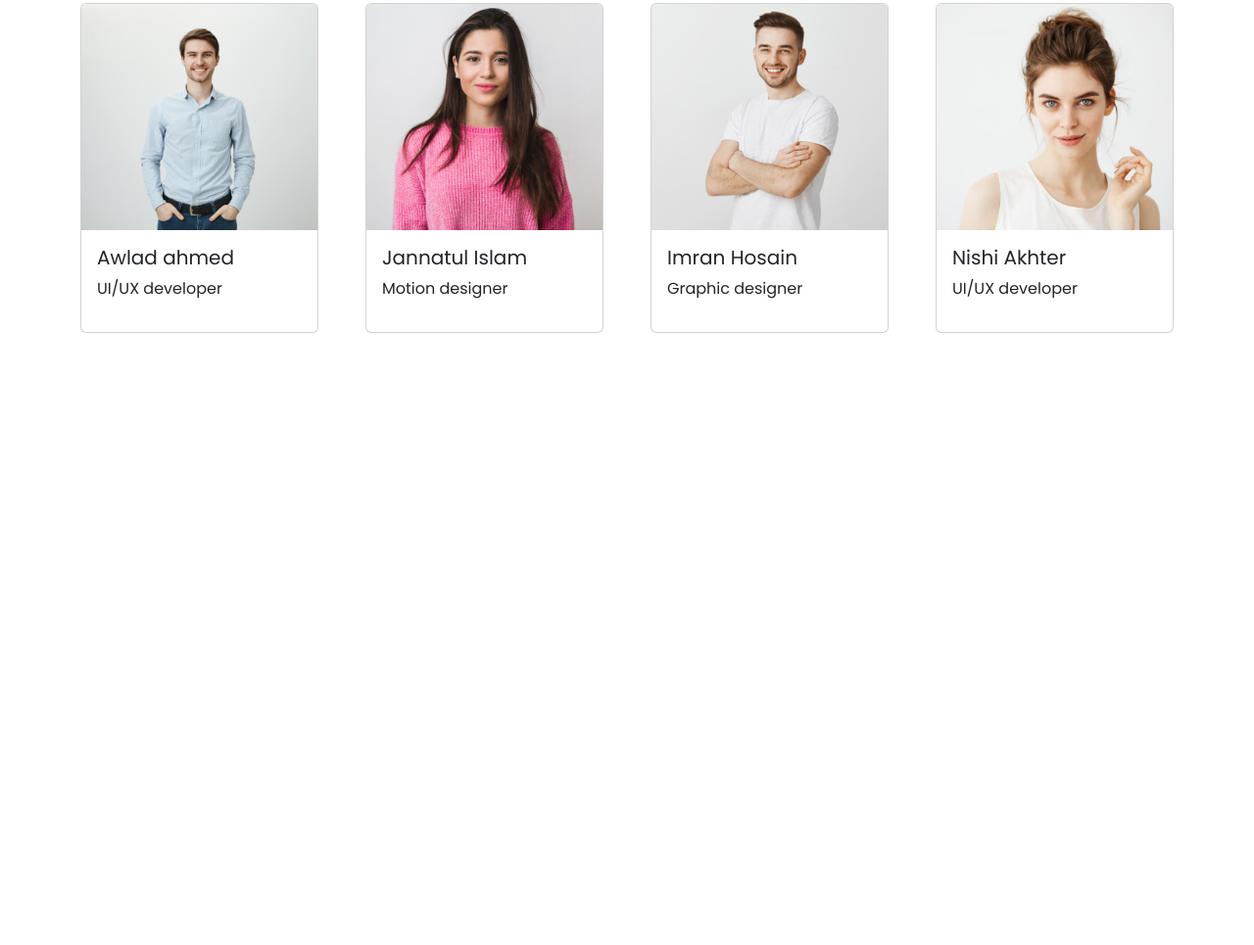
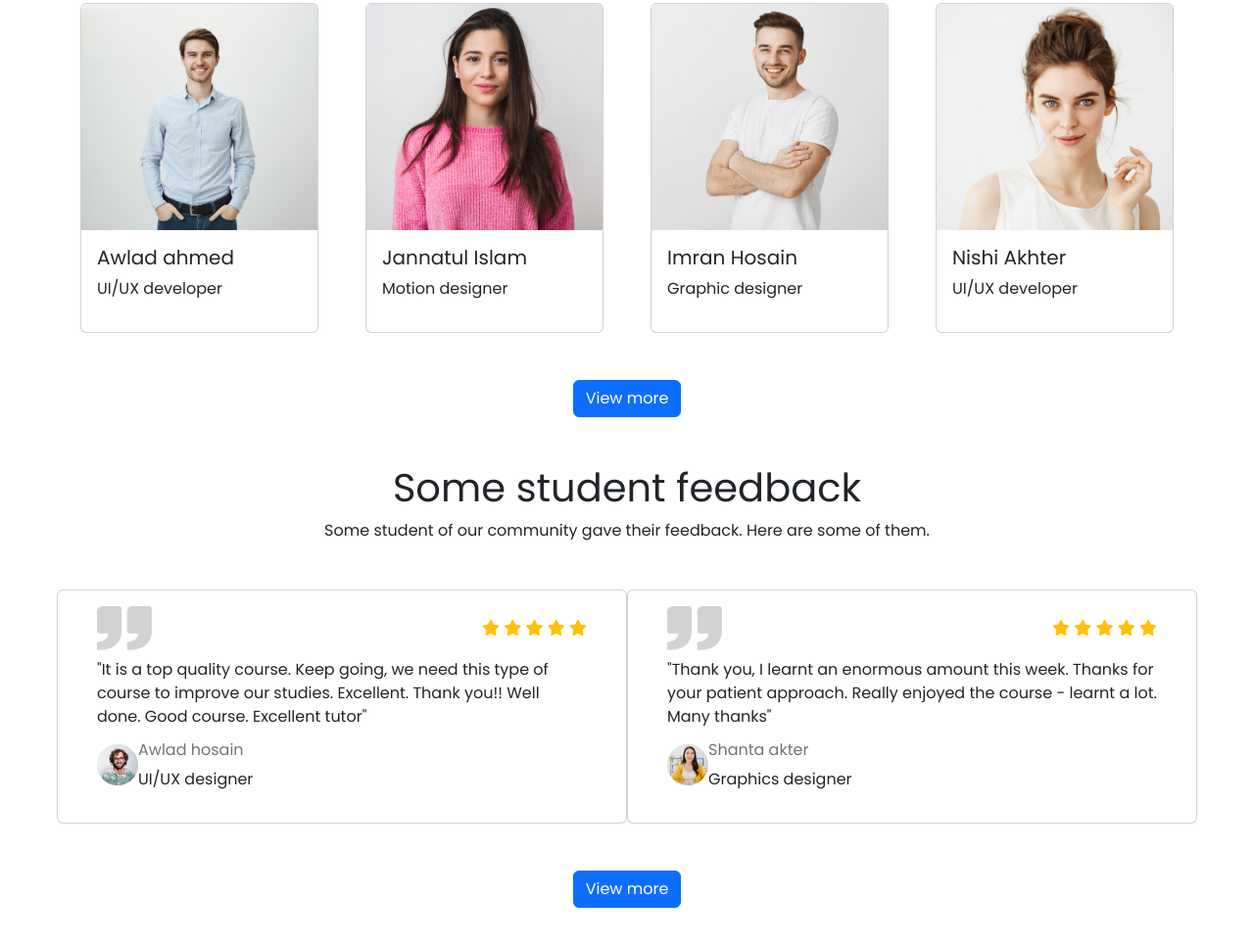
Before and after one commit to Soliman-soad/edtech-website, a plain HTML site: page index.html in a window 1280 px wide. Shown: the part 2846-3811 px from the top of the page at 98% size. Before the commit the page ends 3234 px from the top, so only its background shows below. Drawn offline with nearby package versions, Linux system fonts and the light colour scheme.

Commit message:
feedback section added

```diff
--- a/index.html
+++ b/index.html
@@ -12,6 +12,11 @@
       integrity="sha384-gH2yIJqKdNHPEq0n4Mqa/HGKIhSkIHeL5AyhkYV8i59U5AR6csBvApHHNl/vI1Bx"
       crossorigin="anonymous"
     />
+    <!-- font awesome link  -->
+    <script
+      src="https://kit.fontawesome.com/14d4c84a8d.js"
+      crossorigin="anonymous"
+    ></script>
     <!-- vanilla css -->
     <link rel="stylesheet" href="./css/style.css" />
   </head>
@@ -502,8 +507,95 @@
             </div>
           </div>
         </div>
+        <div class="mt-5 text-center">
+          <button class="btn btn-primary">View more</button>
+        </div>
       </section>
       <!-- student section end -->
+      <!-- feedback section start  -->
+      <section class="container">
+        <div class="text-center my-5">
+          <h1>Some student feedback</h1>
+          <p>
+            Some student of our community gave their feedback. Here are some of
+            them.
+          </p>
+        </div>
+        <div>
+          <div class="row g-5">
+            <div class="card col-lg-6 col-md-12">
+              <div class="card-body">
+                <div
+                  class="card-title d-flex justify-content-between align-items-center"
+                >
+                  <div>
+                    <img src="./images/comma.png" alt="comma" />
+                  </div>
+                  <div class="text-warning">
+                    <i class="fa fa-solid fa-star"></i>
+                    <i class="fa fa-solid fa-star"></i>
+                    <i class="fa fa-solid fa-star"></i>
+                    <i class="fa fa-solid fa-star"></i>
+                    <i class="fa fa-solid fa-star"></i>
+                  </div>
+                </div>
+                <p class="card-text">
+                  "It is a top quality course. Keep going, we need this type of
+                  course to improve our studies. Excellent. Thank you!! Well
+                  done. Good course. Excellent tutor"
+                </p>
+                <div class="d-flex">
+                  <div>
+                    <img src="./images/student/student-5.png" alt="" />
+                  </div>
+                  <div>
+                    <h6 class="card-subtitle mb-2 text-muted">Awlad hosain</h6>
+                    <p>UI/UX designer</p>
+                  </div>
+                </div>
+              </div>
+            </div>
+            <div class="card col-lg-6 col-md-12">
+              <div class="card-body">
+                <div
+                  class="card-title d-flex justify-content-between align-items-center"
+                >
+                  <div>
+                    <img src="./images/comma.png" alt="comma" />
+                  </div>
+                  <div class="text-warning">
+                    <i class="fa fa-solid fa-star"></i>
+                    <i class="fa fa-solid fa-star"></i>
+                    <i class="fa fa-solid fa-star"></i>
+                    <i class="fa fa-solid fa-star"></i>
+                    <i class="fa fa-solid fa-star"></i>
+                  </div>
+                </div>
+                <p class="card-text">
+                  "Thank you, I learnt an enormous amount this week. Thanks for
+                  your patient approach. Really enjoyed the course - learnt a
+                  lot. Many thanks"
+                </p>
+                <div class="d-flex">
+                  <div>
+                    <img src="./images/student/student-6.png" alt="" />
+                  </div>
+                  <div>
+                    <h6 class="card-subtitle mb-2 text-muted">Shanta akter</h6>
+                    <p>Graphics designer</p>
+                  </div>
+                </div>
+              </div>
+            </div>
+          </div>
+        </div>
+        <div class="text-center my-5">
+          <button class="btn btn-primary">View more</button>
+        </div>
+      </section>
+      <!-- feedback section end  -->
+      <!-- Question section start  -->
+      <!-- Question section end  -->
     </main>
     <!-- bootstrap bundle link -->
     <script
```
